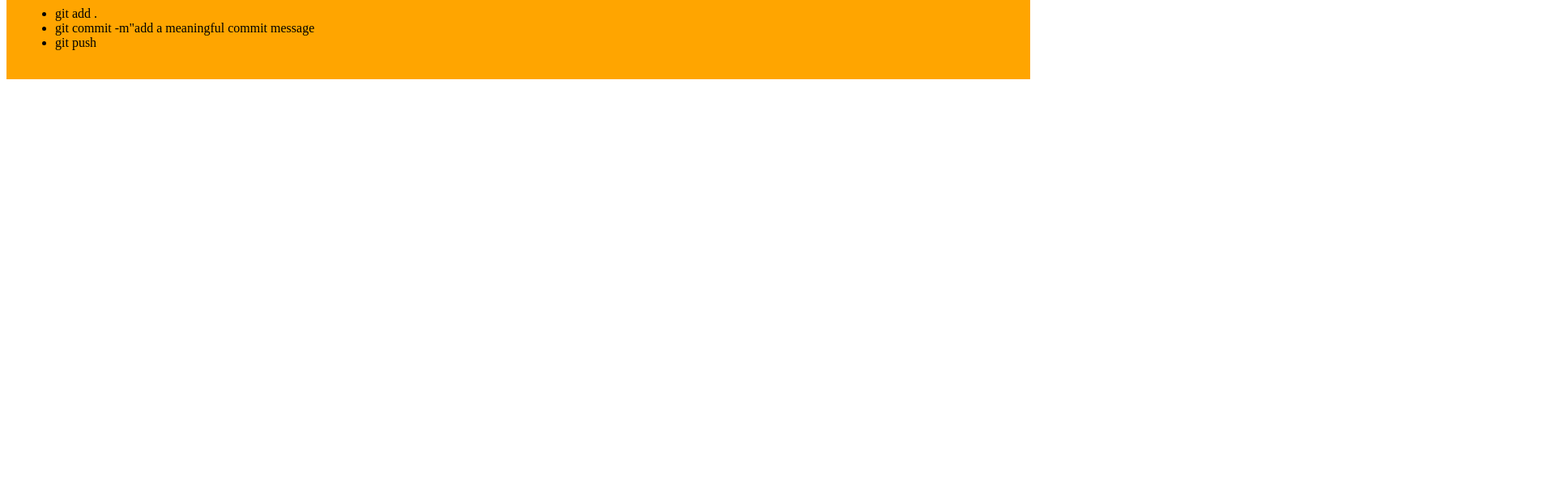
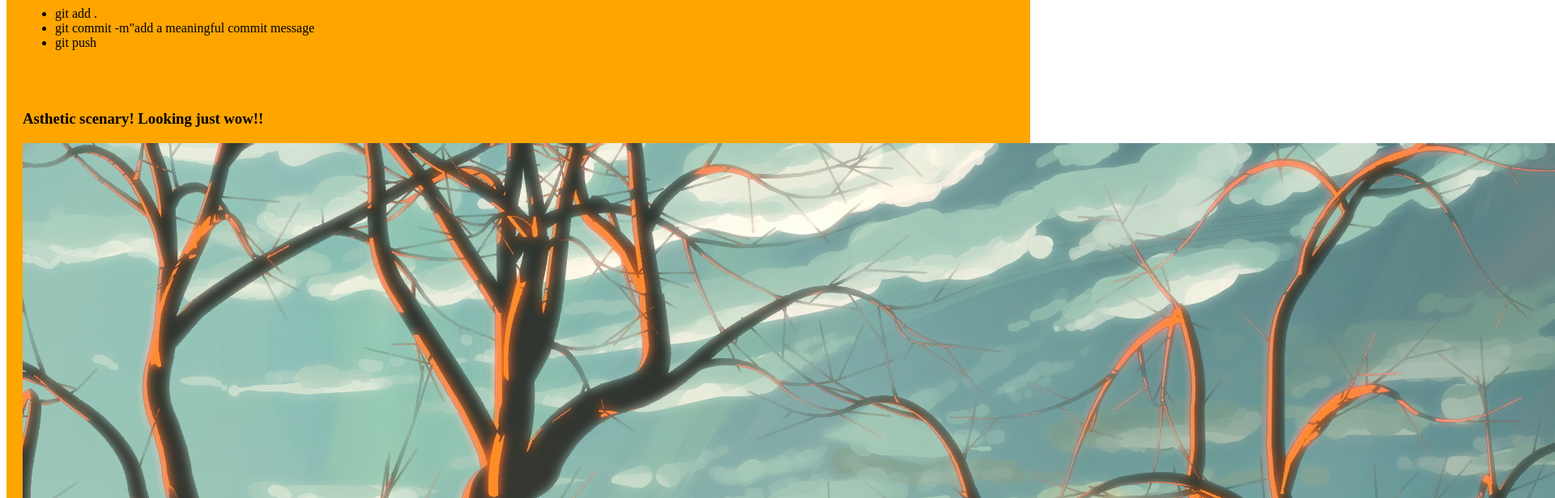
Before and after one commit to Fatema10May/my-simple-website, a plain HTML site: page index.html in a window 1280 px wide. Shown: the part 480-1096 px from the top of the page at 81% size, 1920 px wide, since content can reach past the window. Before the commit the page ends 800 px from the top, so only its background shows below. Drawn offline with Linux system fonts and the light colour scheme.

Commit message:
added asthetic scenary

```diff
--- a/index.html
+++ b/index.html
@@ -27,6 +27,11 @@
             <li> git push</li>
         </ul>
       </div>
+      <div>
+        <h3>Asthetic scenary! Looking just wow!!</h3>
+        <img src="images/Artistic-Landscape-4K-Wallpaper-3840x2160.jpg" alt="">
+
+      </div>
 
 
 </body>
```
Also changed, not shown: images/Artistic-Landscape-4K-Wallpaper-3840x2160.jpg (added), styles/blog.css (line endings or trailing spaces).
